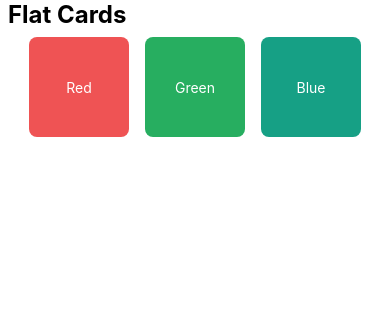
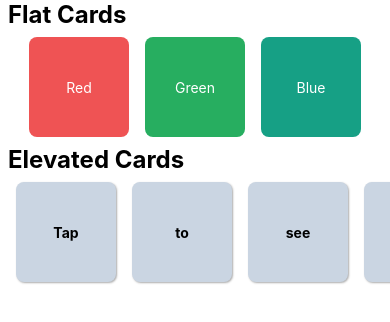
Before and after one commit to dvlprJobayer/native-cards, a React Native app: screen / in a window 390 px wide. Shown: the top 322 px of the page. Built offline with nearby package versions, Linux system fonts and the light colour scheme.

Commit message:
Elevated Cards done

```diff
--- a/App.tsx
+++ b/App.tsx
@@ -1,11 +1,13 @@
 import {SafeAreaView, ScrollView} from 'react-native';
 import FlatCards from './components/FlatCards';
+import ElevatedCards from './components/ElevatedCards';
 
-const App = () => {
+const App = (): JSX.Element => {
   return (
     <SafeAreaView>
       <ScrollView>
         <FlatCards />
+        <ElevatedCards />
       </ScrollView>
     </SafeAreaView>
   );
--- /dev/null
+++ b/components/ElevatedCards.tsx
@@ -0,0 +1,56 @@
+import {ScrollView, StyleSheet, Text, View} from 'react-native';
+
+const ElevatedCards = () => {
+  return (
+    <View>
+      <Text style={styles.headingText}>Elevated Cards</Text>
+      <ScrollView horizontal style={styles.container}>
+        <View style={styles.card}>
+          <Text style={{fontWeight: '700'}}>Tap</Text>
+        </View>
+        <View style={styles.card}>
+          <Text style={{fontWeight: '700'}}>to</Text>
+        </View>
+        <View style={styles.card}>
+          <Text style={{fontWeight: '700'}}>see</Text>
+        </View>
+        <View style={styles.card}>
+          <Text style={{fontWeight: '700'}}>more</Text>
+        </View>
+        <View style={styles.card}>
+          <Text style={{fontWeight: '700'}}>card</Text>
+        </View>
+      </ScrollView>
+    </View>
+  );
+};
+
+export default ElevatedCards;
+
+const styles = StyleSheet.create({
+  headingText: {
+    fontSize: 24,
+    fontWeight: 'bold',
+    paddingHorizontal: 8,
+  },
+  container: {
+    padding: 8,
+  },
+  card: {
+    height: 100,
+    width: 100,
+    backgroundColor: '#CAD5E2',
+    borderRadius: 8,
+    alignItems: 'center',
+    justifyContent: 'center',
+    marginHorizontal: 8,
+    elevation: 4,
+    shadowColor: '#333',
+    shadowOffset: {
+      width: 1,
+      height: 1,
+    },
+    shadowOpacity: 0.4,
+    shadowRadius: 2,
+  },
+});
```
